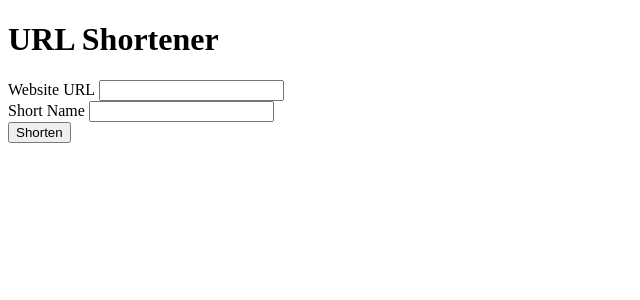
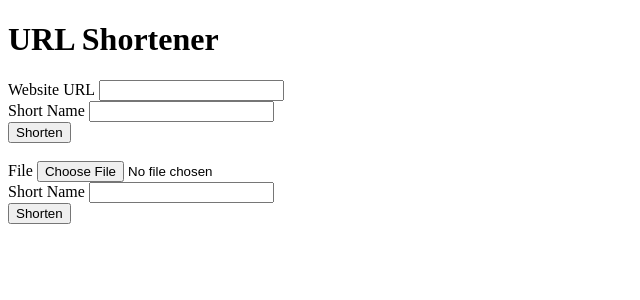
Before and after one commit to azwri/flask-projects, a Flask app: page / in a window 1280 px wide. Shown: the top 300 px of the page, without its empty margins (0-640 px from the left). Run offline with Flask 2, Linux system fonts and the light colour scheme.

Commit message:
url shorener project - add upload file function

```diff
--- a/url-shortener/app.py
+++ b/url-shortener/app.py
@@ -1,34 +1,56 @@
-from flask import Flask, render_template, request
+from flask import Flask, render_template, request, redirect, url_for, flash
+import json
+import os.path
+from werkzeug.utils import secure_filename
 
 
 app = Flask(__name__)
+app.secret_key = '^%$RFDASGER$E @!$!#$@4##%(^&w45qBDVGERue~~~0978e6DFsdfDSAF'
 
 
 @app.route('/')
 def index():
-    # return 'Hi'
     return render_template('home.html')
 
 
-@app.route('/your-url/', methods=['GET', 'POST'])
+@app.route('/your-url', methods=['GET', 'POST'])
 def your_url():
     if request.method == 'POST':
         code = request.form['code']
-        url = request.form['url']
-        return render_template('your-url.html', code=code, url=url)
+        # url = request.form['url']
+        urls = {}
+        if os.path.exists('urls.json'):
+            with open('urls.json') as urls_file:
+                urls = json.load(urls_file)
+
+        if request.form['code'] in urls.keys():
+            flash('Is already exsited, select another')
+            return redirect(url_for('index'))
+
+        if 'url' in request.form.keys():
+            urls[request.form['code']] = {'url': request.form['url']}
+        else:
+            f = request.files['file']
+            full_name = request.form['code'] + secure_filename(f.filename)
+            f.save(os.path.abspath('./media/') + '/' +full_name)
+            urls[request.form['code']] = {'file': full_name}
+
+        with open('urls.json', 'w') as urls_file:
+            json.dump(urls, urls_file)
+        return render_template('your-url.html', code=code)
     else:
-    # GET 1:
-    # code = request.args.get('code')
-    # url = request.args.get('url')
-    # GET 2:
-    # code = request.args['code']
-    # url = request.args['url']
+        # GET 1:
+        # code = request.args.get('code')
+        # url = request.args.get('url')
+        # GET 2:
+        # code = request.args['code']
+        # url = request.args['url']
         # return render_template('your-url.html', code=code, url=url)
-        return 'This is not valid'
+        return redirect(url_for('index'))
 
 
 # if __name__ == "__main__":
-    # app.run(debug=True)
+#     app.run(debug=True)
 
 
 # in termnial:
--- a/url-shortener/templates/home.html
+++ b/url-shortener/templates/home.html
@@ -8,6 +8,11 @@
 <body>
     <h1>URL Shortener</h1>
 
+
+    {% for message in get_flashed_messages() %}
+    <h2>{{message}}</h2>
+    {% endfor %}
+
     <form method="POST" action="your-url">
         <label for="url">Website URL</label>
         <input type="url" name="url" value="" id="url" required>
@@ -17,5 +22,17 @@
         <br />
         <input type="submit" value="Shorten">
     </form>
+
+    <br />
+
+    <form method="POST" action="your-url" enctype="multipart/form-data">
+        <label for="file">File</label>
+        <input type="file" name="file" value="" id="file" required>
+        <br />
+        <label for="code">Short Name</label>
+        <input type="text" name="code" value="" id="code" required>
+        <br />
+        <input type="submit" value="Shorten">
+    </form>
 </body>
 </html>
--- /dev/null
+++ b/url-shortener/urls.json
@@ -0,0 +1 @@
+{"go": {"url": "https://www.google.com"}, "G": {"url": "https://www.google.com"}, "Google": {"url": "https://www.google.com"}, "a": {"url": "https://www.google.com"}, "y": {"file": "yScreenshot_from_2020-04-09_21-08-11.png"}, "myfile": {"file": "myfileScreenshot_from_2020-04-09_21-08-11.png"}, "qw": {"file": "qwScreenshot_from_2020-04-09_21-08-11.png"}, "fgh": {"file": "fghScreenshot_from_2020-04-09_21-08-11.png"}, "yyyyy": {"file": "yyyyyScreenshot_from_2020-04-09_21-08-11.png"}}
```
Also changed, not shown: url-shortener/yScreenshot_from_2020-04-09_21-08-11.png (added), 1 other file.
